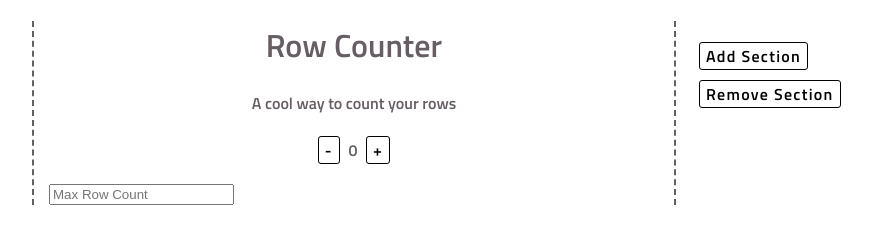
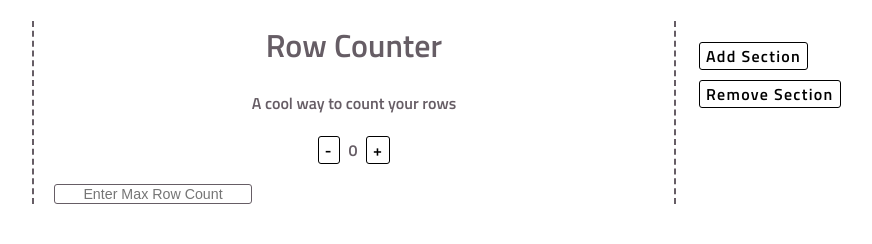
Before and after one commit to toussam87/knittingRowStitchCounter, a plain HTML site: page counter/index.html in a window 1280 px wide. Shown: the whole page, without its empty margins (286-1158 px from the left). Drawn offline with Linux system fonts and the light colour scheme.

Commit message:
050917 added some styling to the max count input

```diff
--- a/counter/css/main.css
+++ b/counter/css/main.css
@@ -45,5 +45,12 @@ button {
 
 #maxRowCount {
     display: block;
-    margin: 15px;
+    margin: 15px 20px;
+    color: #665d65;
+    border: #665d65 1px solid;
+    border-radius: 3px;
+    -webkit-appearance: none;
+    width: 15vw;
+    font-size: calc(4px + .8vw);
+    text-align: center;
 }
--- a/counter/index.html
+++ b/counter/index.html
@@ -16,7 +16,7 @@
         <button id="decrease"> - </button> <span id="rowCount">0 </span>
         <button id="increase"> + </button>
 
-        <input id="maxRowCount" placeholder="Max Row Count"></input>
+        <input id="maxRowCount" placeholder="Enter Max Row Count"></input>
     </div>
 
     <div id="navigation">
```
